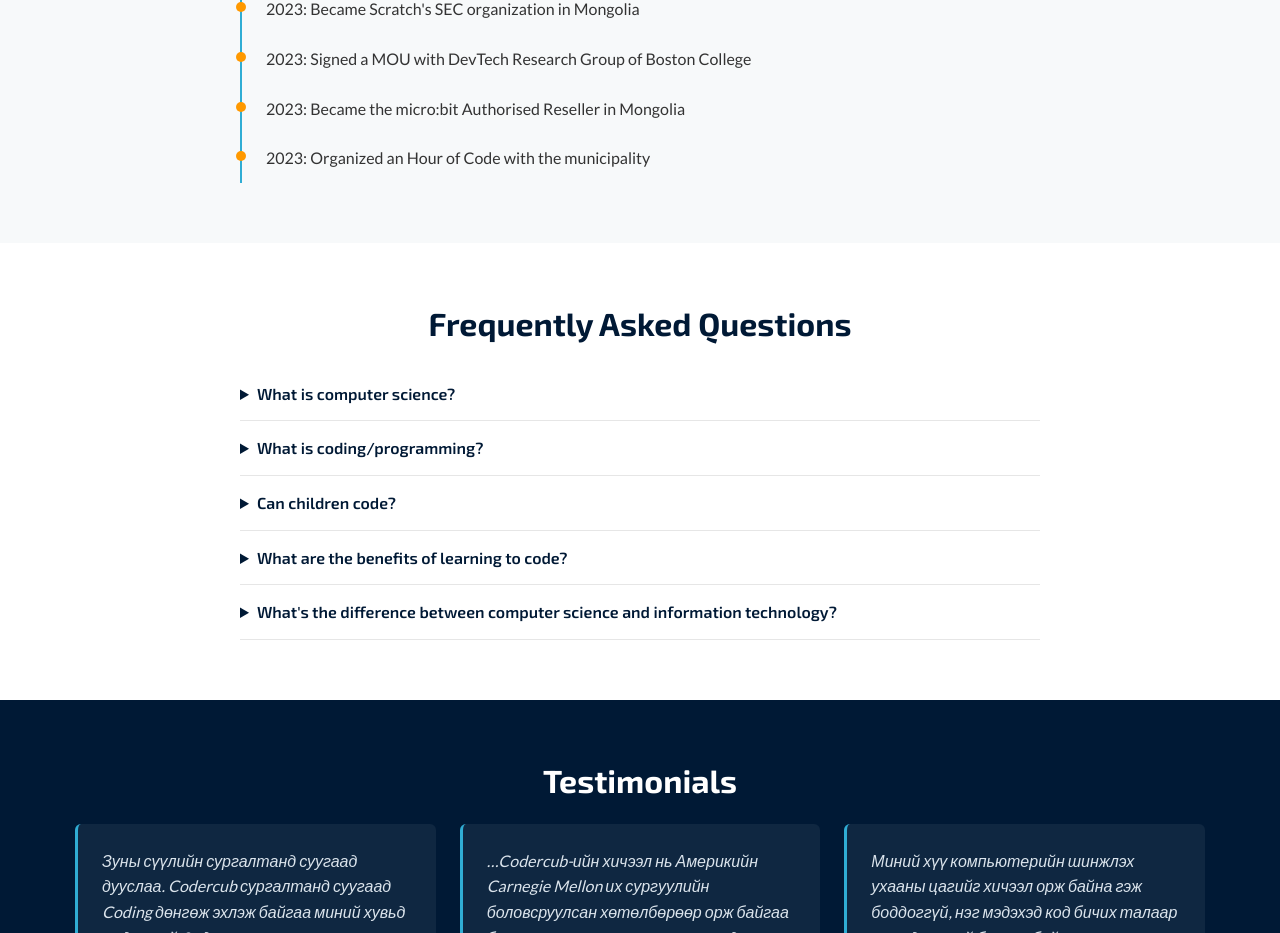
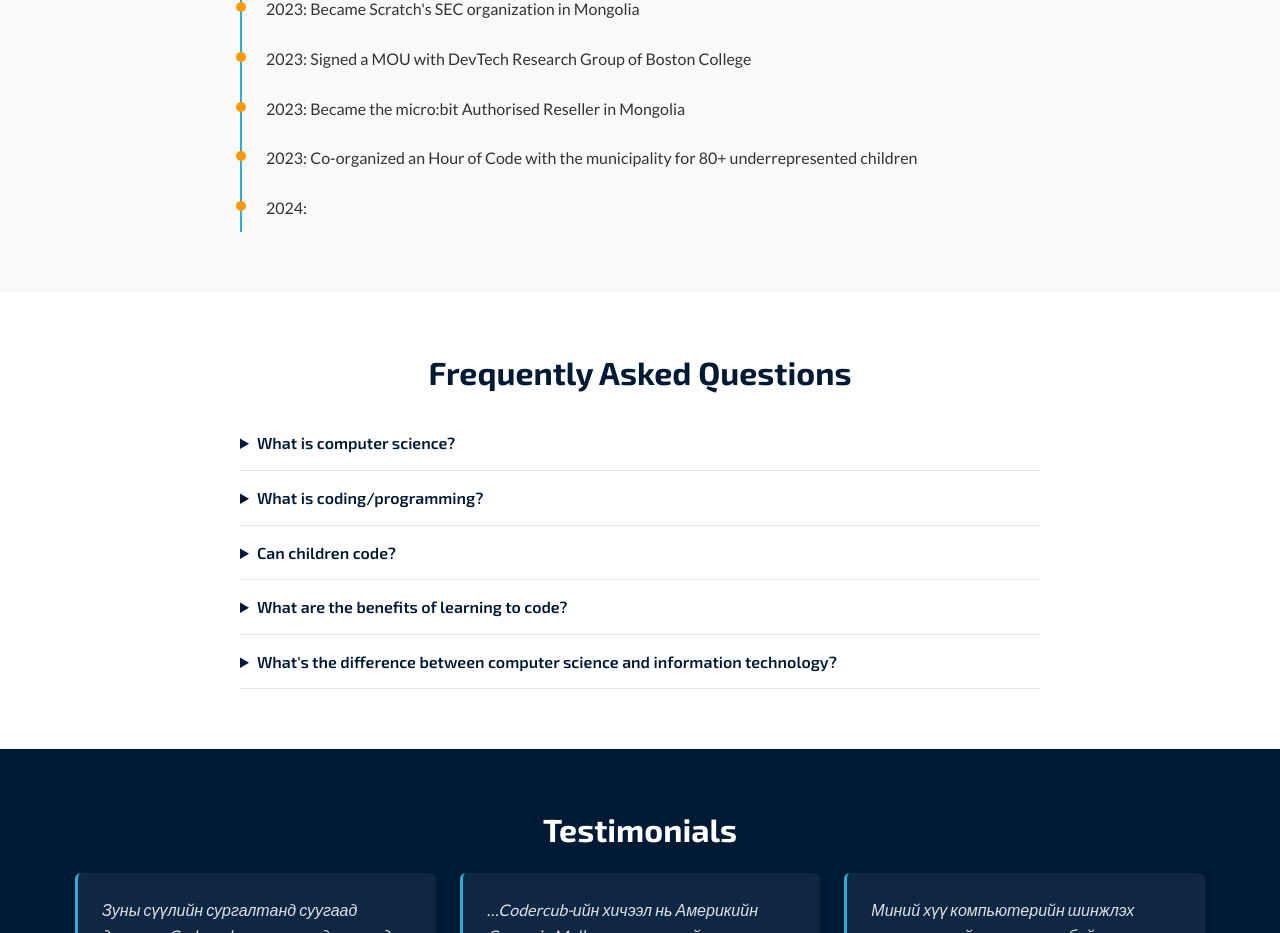
Before and after one commit to zmagsar/computerscience.mn, a Vue app: page /about in a window 1280 px wide. Shown: the part 1590-2523 px from the top of the page. Built offline with nearby package versions, Linux system fonts and the light colour scheme.

Commit message:
Update AboutView.vue

```diff
--- a/src/views/AboutView.vue
+++ b/src/views/AboutView.vue
@@ -23,7 +23,8 @@ const milestones = [
   "2023: Became Scratch's SEC organization in Mongolia",
   '2023: Signed a MOU with DevTech Research Group of Boston College',
   '2023: Became the micro:bit Authorised Reseller in Mongolia',
-  '2023: Organized an Hour of Code with the municipality',
+  '2023: Co-organized an Hour of Code with the municipality for 80+ underrepresented children',
+  '2024: '
 ]
 
 const faqs = [
```
